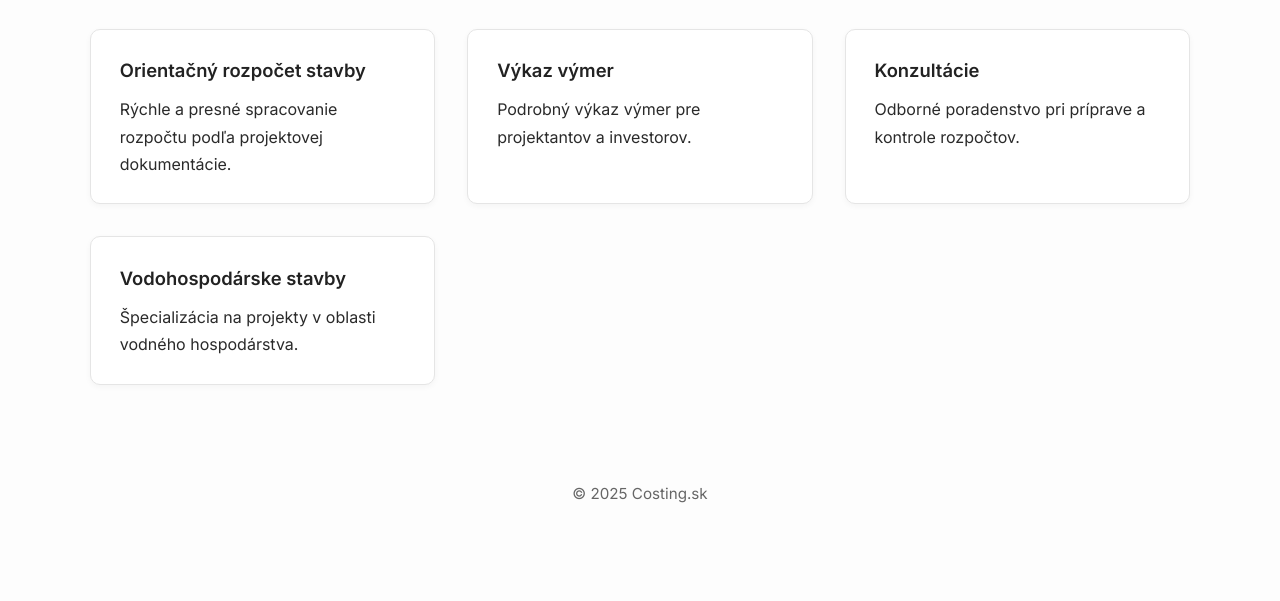
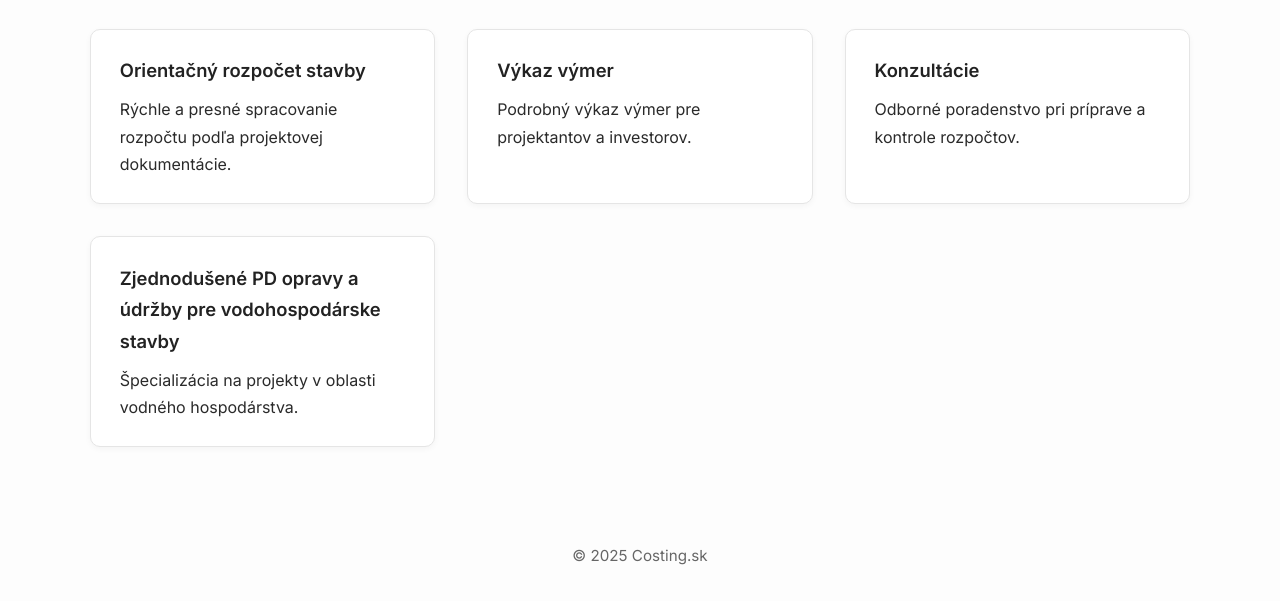
Before and after one commit to Matko1985/costing, a plain HTML site: page sluzby.html in a window 1280 px wide. Shown: the part 242-843 px from the top of the page. Before the commit the page ends 800 px from the top, so only its background shows below. Drawn offline with Linux system fonts and the light colour scheme.

Commit message:
Update sluzby.html

```diff
--- a/sluzby.html
+++ b/sluzby.html
@@ -46,7 +46,7 @@
       </div>
 
       <div class="service">
-        <strong>Vodohospodárske stavby</strong>
+        <strong>Zjednodušené PD opravy a údržby pre vodohospodárske stavby</strong>
         Špecializácia na projekty v oblasti vodného hospodárstva.
       </div>
 
```
